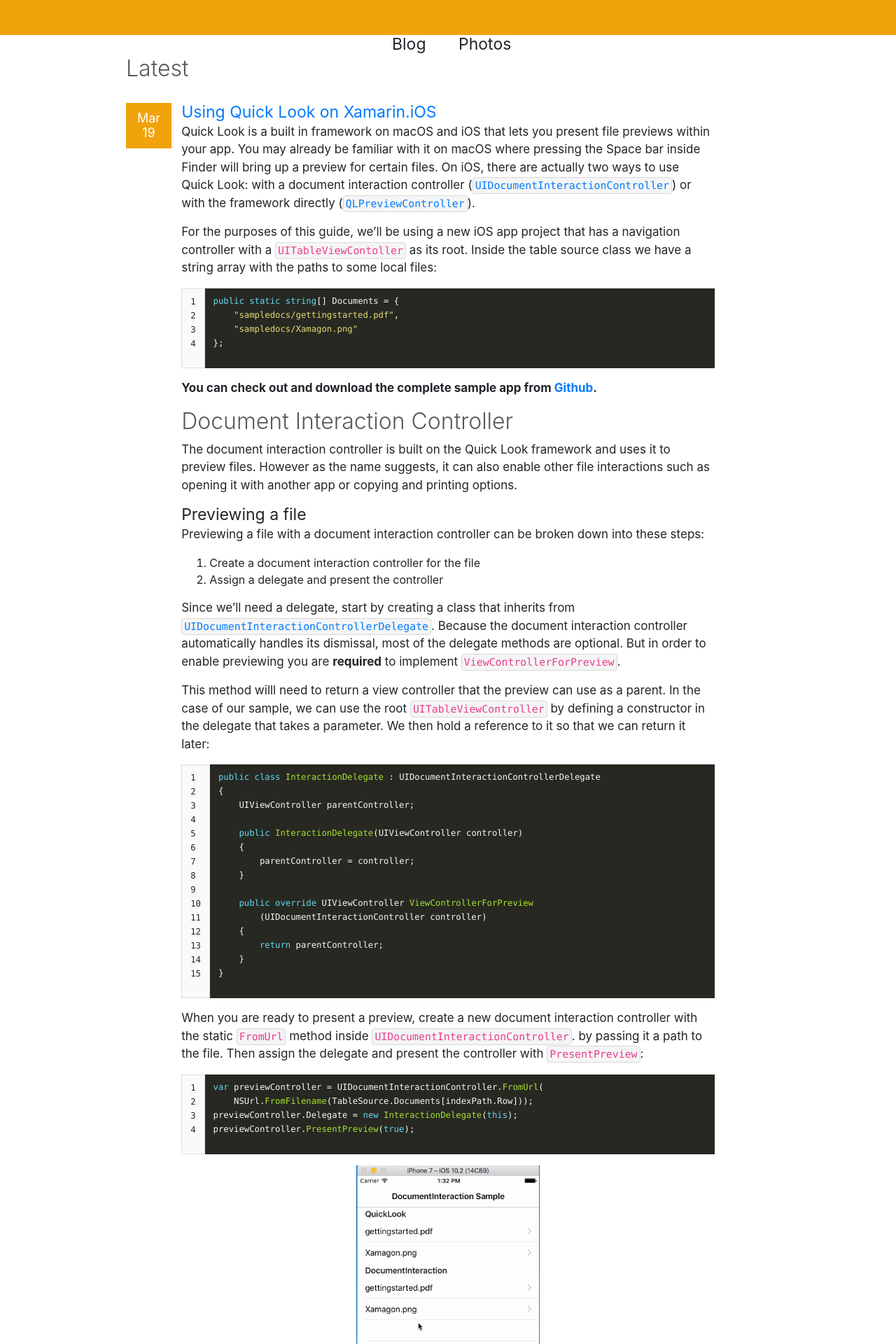
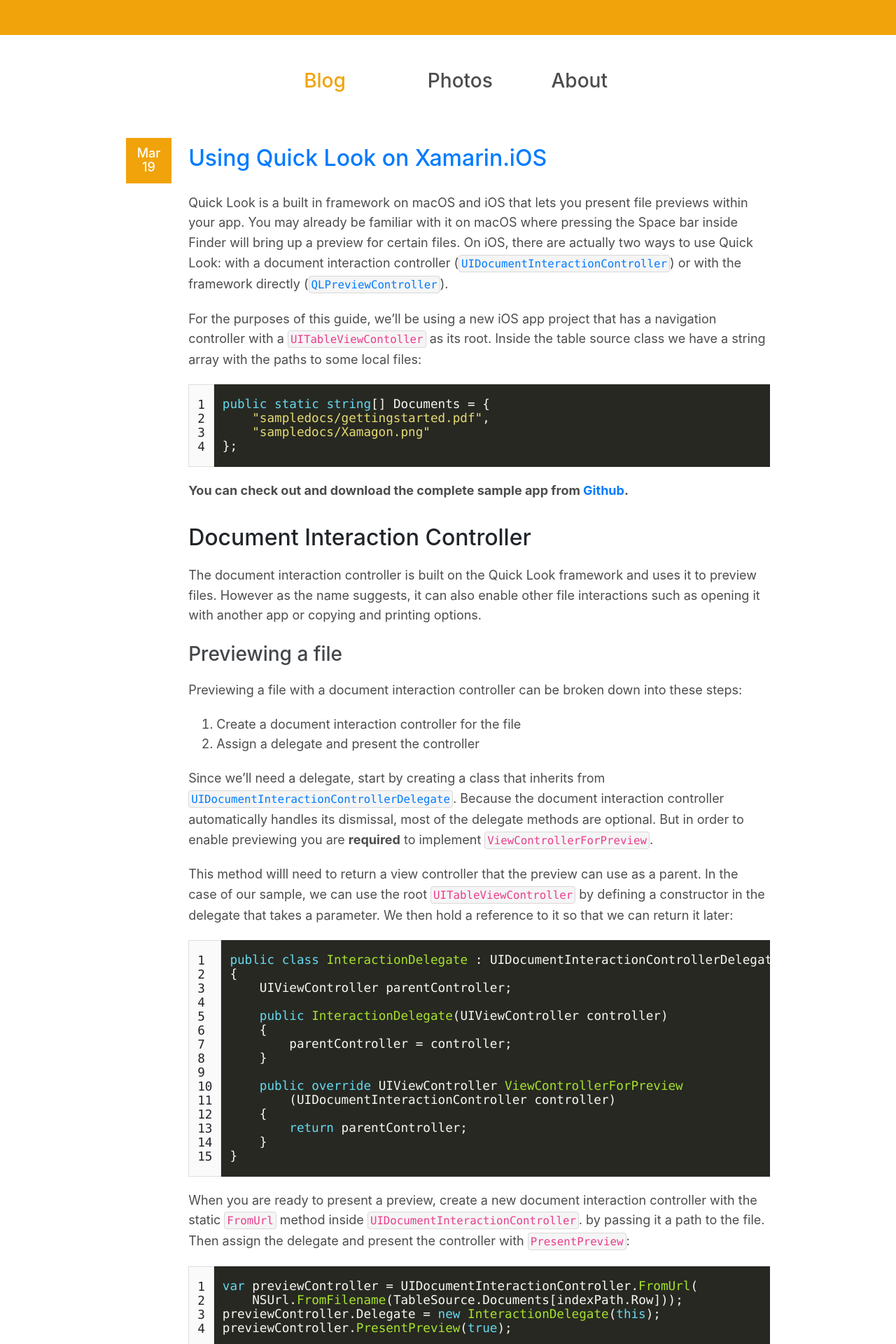
Before and after one commit to jimmgarrido/jimmgarr-site, a Jekyll site: the page built from index.html, in a window 1280 px wide. Shown: the top 1920 px of the page at 70% size. Built offline with Jekyll 4.4.1, drawn with Linux system fonts in a browser that asks for light colours.

Commit message:
Separate more css

```diff
--- a/_layouts/home.html
+++ b/_layouts/home.html
@@ -14,6 +14,7 @@
 	<link rel="stylesheet" href="css/monokai.css">
 	<link rel="stylesheet" href="css/home.css">
 	<link rel="stylesheet" href="css/code.css">
+	<link rel="stylesheet" href="css/post.css">
 
 	<script type="text/javascript">
 		var RandomColor = function () {
@@ -24,13 +25,12 @@
 			var color = colors_of_the_rainbow[Math.floor(Math.random() * colors_of_the_rainbow.length)];
 
 			$(".top-bar, .date-block, #mobile-date-block").css("background-color", color);
-			$(".icon").css("color", color);
+			$(".icon, .selected-header").css("color", color);
 		}
 
 		$(function () {
 			RandomColor();
-
-			$(".top-bar, #top-bar-phone, .date-block, #mobile-date-block").click(RandomColor);
+			$(".top-bar, .selected-header a, #top-bar-phone, .date-block, #mobile-date-block").click(RandomColor);
 		});
 	</script>
 </head>
@@ -42,19 +42,21 @@
 	<!--Content-->
 	<div class="container">
 		<!--Header-->
-		<div class="row justify-content-center">
+		<div class="row justify-content-center header">
 			<div class="col-1">
-				<h3>Blog</h3>
+				<h3><a href="jimmgarr.com" class="selected-header">Blog</a></h3>
 			</div>
-			<div class="col-1">
-				<h3>Photos</h3>
+			<div class="col-1 offset-1">
+				<h3><a href="www.jimmgarr.com">Photos</a></h3>
+			</div>
+			<div class="col-1 offset-1">
+				<h3><a href="jimmgarr.com">About</a></h3>
 			</div>
 		</div>
 
 		<!--Blog-->
 		<div class="row justify-content-center">
 			<div class="col-xs-10 col-sm-8 col-md-8 col-lg-10">
-				<h2>Latest</h2>
 				{{ content }}
 			</div>
 
--- a/css/code.css
+++ b/css/code.css
@@ -13,6 +13,9 @@ img {
 pre {
     overflow-x: auto;
     overflow: auto;
+    border: none;
+    font-size: 1.05em;
+    margin: 10px 0;
 }
 
 tr {
@@ -27,17 +30,6 @@ table {
     margin: 0;
 }
 
-.image-wrapper {
-    text-align: center;
-}
-
-.image-caption {
-    color: rgba(0, 0, 0, 0.7);
-    margin-top: 1.0rem;
-    font-size: 1.1em;
-    font-style: italic;
-}
-
 .highlighter-rouge {
     background-color: #f5f5f5;
     border: 1px solid #d9d9d9;
--- a/css/home.css
+++ b/css/home.css
@@ -4,31 +4,27 @@ body {
 
 .top-bar {
     background-color: #fa6800;
-
     text-align: center;
     color: white;
     height: 50px;
 }
 
-h2 {
+.header {
+    margin: 25px;
+}
+
+.header a {
+    color: rgba(0, 0, 0, 0.70);
+}
+
+.header h3 {
     color: rgba(0, 0, 0, 0.65);
     font-family: -apple-system, BlinkMacSystemFont, "Segoe UI SemiLight", "Roboto", Helvetica, sans-serif;
-    font-weight: 300;
 }
 
-h3 {
-    font-size: 23px;
-    font-weight: 400;
-    margin: 0 0 .05em 0;
-}
-
-h3 small {
-    font-size: 17px;
-    color: rgb(95, 95, 95);
-}
-
-p {
-    font-size: 17px;
+.post-title {
+    margin-top: 0;
+    margin-bottom: 30px;
 }
 
 .center-image {
@@ -45,7 +41,8 @@ p {
 }
 
 .post-details {
-    margin-left: 0;
+    margin-top: 10px;
+    margin-left: 10px;
 }
 
 .date {
@@ -53,11 +50,7 @@ p {
     text-align: center;
     font-size: 18px;
     line-height: 20px;
-}
-
-.highlighter-rouge {
-    background-color: #f5f5f5;
-    font-family: Menlo, Monaco, Consolas, "Courier New", monospace;
+    margin: 0;
 }
 
 .post {
@@ -93,7 +86,7 @@ p {
     font-size: 17px;
 }
 
-.mobile-social-links a:hover,
+.mobile-social-links, a:hover,
 a:focus {
     text-decoration: none;
 }
--- /dev/null
+++ b/css/post.css
@@ -0,0 +1,46 @@
+h1 {
+    font-family: -apple-system, BlinkMacSystemFont, "Segoe UI SemiLight", "Roboto", Helvetica, sans-serif;
+    font-size: 38px;
+    font-weight: 300;
+    text-align: center;
+    margin: 25px 0 10px 0;
+    color: rgba(0,0,0,0.6);
+}
+
+h2 {
+    font-family: -apple-system, BlinkMacSystemFont, "Segoe UI SemiLight", "Open Sans Light", Verdana, Arial, Helvetica, sans-serif;
+    margin: 2.1rem 0 1.2rem 0;
+}
+
+h3 {
+    margin: 1.5rem 0 0.6rem 0;
+    color: rgba(33, 37, 41, 0.85)
+}
+
+ul, ol, li {
+    margin: 0;
+}
+
+li {
+    color:rgba(0, 0, 0, 0.7);
+    font-size: 18px;
+    line-height: 1.6em;
+}
+
+p {
+    color:rgba(0, 0, 0, 0.7);
+    font-size: 18px;
+    line-height: 1.6em;
+    margin: 20px 0;
+}
+
+.image-wrapper {
+    text-align: center;
+}
+
+.image-caption {
+    color: rgba(0, 0, 0, 0.7);
+    margin-top: 1.0rem;
+    font-size: 1.1em;
+    font-style: italic;
+}
--- a/index.html
+++ b/index.html
@@ -4,8 +4,8 @@ layout: home
 
 ---
 {% for post in site.posts limit:3 %}
-<div class="post row">
-	<div class="col-xs-1 col-md-1 col-lg-1">
+<div class="row post">
+	<div class="col-xs-1 col-md-1">
 		<div class="date-block">
 			<h3 class="date">
 				{% assign m = post.date | date: "%B" %}
@@ -20,10 +20,10 @@ layout: home
 			</h3>
 		</div>
 	</div>
-	<div class="col-xs-8 col-md-10">
+	<div class="col-xs-8 col-md-11">
 		<div class="post-details">
 			<a href="{{ post.url }}">
-				<h3>{{ post.title }}</h3></a>
+				<h2 class="post-title">{{ post.title }}</h2></a>
 				{{ content }}
 		</div>
 	</div>
```
Also changed, not shown: _layouts/posts.html (+24 -110 lines).
